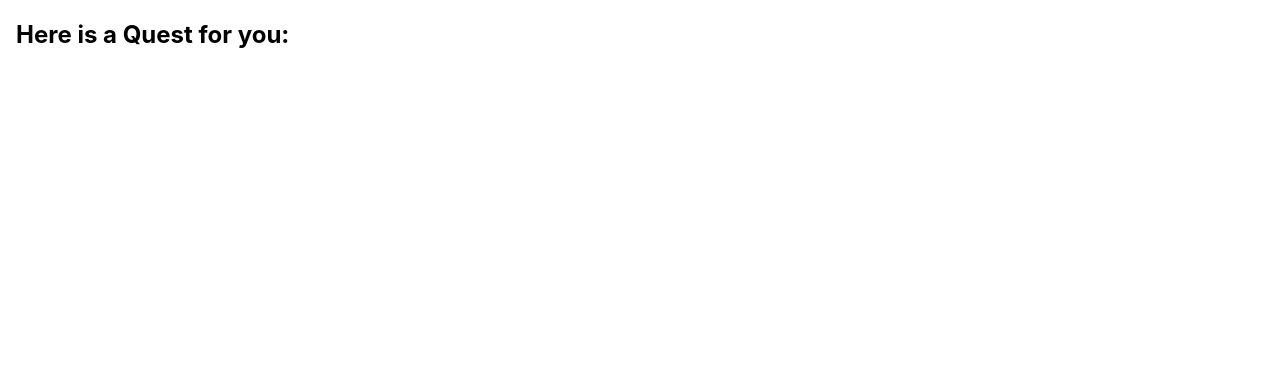
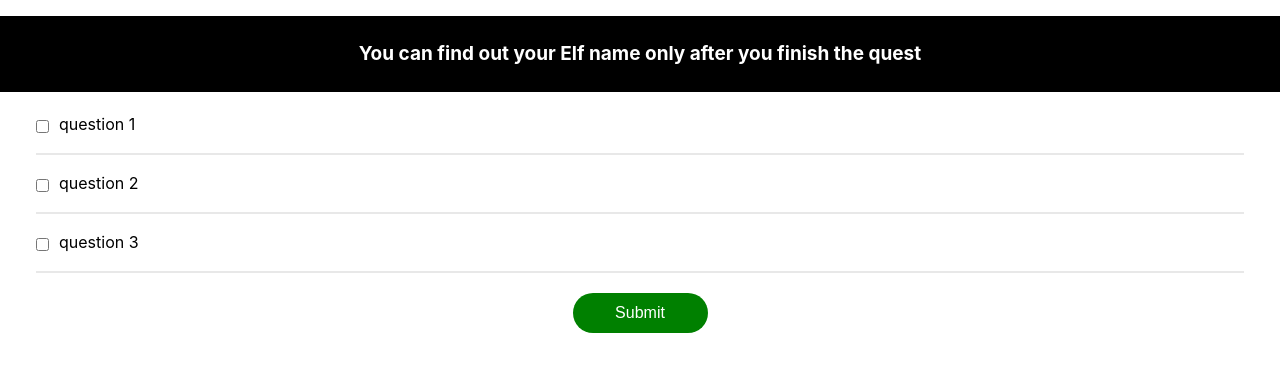
Before and after one commit to ld0420/stevemas, a Next.js app: page /quest in a window 1280 px wide. Shown: the top 372 px of the page. Built offline with nearby package versions, Linux system fonts and the light colour scheme.

Commit message:
added quests

```diff
--- a/components/create.jsx
+++ b/components/create.jsx
@@ -1,6 +1,5 @@
 import styles from "../styles/Home.module.css";
 import React, { useState } from "react";
-import Router from "next/router";
 
 const Create = () => {
   const [message, setMessage] = useState("");
--- /dev/null
+++ b/components/names.js
@@ -0,0 +1,90 @@
+export const namesList = [
+  "Kiki",
+  "Diamond",
+  "Giggles",
+  "Dixon",
+  "Delux",
+  "Champ",
+  "Shortie",
+  "Rambo",
+  "Atasha",
+  "Devon",
+  "Kira",
+  "Sarina",
+  "Sahsa",
+  "Vixen",
+  "Katya",
+  "Daisy",
+  "Sunshine",
+  "Buttercup",
+  "Blossom",
+  "Kitty",
+  "Phoebe",
+  "Misty",
+  "Stormie",
+  "Cherry",
+  "Jinx",
+  "Ryder",
+  "Kyle",
+  "Margo",
+  "Quinn",
+  "Nova",
+  "Cashmere",
+  "Ophelia",
+  "Joey",
+  "Sachet",
+  "Acid",
+  "Montez",
+  "Divina",
+  "Flowers",
+  "Leonid",
+  "Buffet",
+  "Honey",
+  "Farrah",
+  "Chichi",
+  "Balenciaga",
+  "Montrese",
+  "Vaselina",
+  "Act",
+  "Wurst",
+  "Wonder",
+  "Frau",
+  "Jiggly",
+  "Dorian",
+  "Jett",
+  "Delta",
+  "Sylvester",
+  "Tuner",
+  "Delta",
+  "Rigorous",
+  "Empirism",
+  "Parsimony",
+  "Refraction",
+  "Echolocation",
+  "Mitochondrion",
+  "Anaphylaxis",
+  "Endorphin",
+  "Yolk",
+  "Amygdala",
+  "Algorithm",
+  "Artesian",
+  "Bandwith",
+  "Cyclone",
+  "Nanotube",
+  "Isomer",
+  "Daddy",
+  "Molly",
+  "Shibari",
+  "Tight",
+  "Little",
+  "Tiny",
+  "Hard",
+  "Curios",
+  "Rhaenyra",
+  "Princess",
+  "Mysaria",
+  "Mascular",
+  "Angel",
+  "Slippery",
+  "Godzilla"
+];
--- /dev/null
+++ b/components/questItem.jsx
@@ -0,0 +1,19 @@
+import React, { useState } from "react";
+import styles from "../styles/Home.module.css";
+
+export const QuestItem = ({ quest }) => {
+  const [isChecked, setIsChecked] = useState(false);
+
+  return (
+    <div className={styles.questItem}>
+      <input
+        className={styles.checkbox}
+        type="checkbox"
+        checked={isChecked}
+        onClick={() => setIsChecked(!isChecked)}
+      />
+      <span className={styles.questLabel}>{quest}</span>
+      <hr className={styles.divider} />
+    </div>
+  );
+};
--- a/pages/index.js
+++ b/pages/index.js
@@ -30,7 +30,7 @@ export default function Home() {
             type="button"
             onClick={() => router.push("/messages")}
           >
-            <h2>Leave a birthday message for Steve &rarr;</h2>
+            <h2>Leave a birthday message &rarr;</h2>
           </button>
         </div>
       </main>
--- a/pages/messages.jsx
+++ b/pages/messages.jsx
@@ -10,7 +10,7 @@ const Messages = () => {
   const { data, error } = useSWR("/api/messages", fetcher);
 
   if (error) return <div>Failed to load</div>;
-  if (!data) return <div>Loading...</div>;
+  if (!data) return <div className={styles.loading}>Loading...</div>;
 
   return (
     <div>
--- a/pages/quest.jsx
+++ b/pages/quest.jsx
@@ -1,9 +1,58 @@
+import React, { useState } from "react";
 import styles from "../styles/Home.module.css";
+import { QuestItem } from "../components/questItem";
+import { namesList } from "../components/names";
 
 const Quest = () => {
+  const [questList, setQuestList] = useState([
+    "question 1",
+    "question 2",
+    "question 3"
+  ]);
+  const [completed, setCompleted] = useState(false);
+  const [elfName, setElfName] = useState("");
+  const [isLoading, setIsLoading] = useState(true);
+
+  const handleClick = () => {
+    const indOne = Math.floor(Math.random() * 88);
+    const indTwo = Math.floor(Math.random() * 88);
+
+    while (indOne === indTwo) {
+      indTwo = Math.floor(Math.random() * 88);
+    }
+
+    setElfName(namesList[indOne] + " " + namesList[indTwo]);
+    setTimeout(() => {
+      setIsLoading(false);
+    }, 1000);
+    setCompleted(true);
+  };
+
   return (
-    <div className={styles.questContainer}>
-      <h2>Here is a Quest for you:</h2>
+    <div>
+      <div>
+        <h2 className={styles.questHeader}>
+          You can find out your Elf name only after you finish the quest
+        </h2>
+
+        <div className={styles.questQuestions}>
+          {questList.map((quest, ind) => {
+            return <QuestItem key={ind} quest={quest} />;
+          })}
+        </div>
+
+        <div className={styles.questBtnContainer}>
+          <button className={styles.questSubmitBtn} onClick={handleClick}>
+            Submit
+          </button>
+        </div>
+      </div>
+      {completed && (
+        <div className={styles.elfNameContainer}>
+          <div className={styles.loading}>Your Elf name is:</div>
+          {!isLoading && <div className={styles.elfName}>{elfName}</div>}
+        </div>
+      )}
     </div>
   );
 };
--- a/styles/Home.module.css
+++ b/styles/Home.module.css
@@ -23,21 +23,16 @@
   background: cover;
 }
 
-.questContainer {
-  margin: 16px;
-}
-
 .createForm {
   display: flex;
   flex-direction: column;
   justify-content: center;
   align-items: center;
-  margin-top: 8px;
-  margin-bottom: 8px;
+  margin-top: 24px;
 }
 
 .leaveMessageHeader {
-  color: palegreen;
+  color: antiquewhite;
   font-family: fantasy;
   margin: 8px;
   text-align: center;
@@ -83,7 +78,7 @@
   text-align: left;
   color: inherit;
   text-decoration: none;
-  border: 1px solid #eaeaea;
+  border: none;
   border-radius: 10px;
   transition: color 0.15s ease, border-color 0.15s ease;
   width: 300px;
@@ -136,8 +131,8 @@
 .userName {
   width: 75%;
   height: 40px;
-  border: 2px solid black;
-  border-radius: 15px;
+  border: none;
+  border-radius: 10px;
   padding: 8px;
   margin: 6px;
   box-shadow: 0 0 10px #9ecaed;
@@ -146,8 +141,8 @@
 .userMessage {
   width: 75%;
   height: 100px;
-  border: 2px solid black;
-  border-radius: 15px;
+  border: none;
+  border-radius: 10px;
   padding: 8px;
   margin: 6px;
   text-align: left;
@@ -157,18 +152,19 @@
 .saveBtn {
   width: 135px;
   height: 40px;
-  border-radius: 17px;
-  background-color: whitesmoke;
+  border-radius: 40px;
+  border: none;
+  background-color: green;
+  color: white;
   font-size: 16px;
-  font-family: fantasy;
-  line-height: 38px;
+  margin-top: 12px;
 }
 
 .messageCard {
-  border: 1px solid black;
+  border: none;
   border-radius: 20px;
   padding: 4px 20px;
-  margin: 6px;
+  margin: 12px;
   background-color: whitesmoke;
   color: black;
 }
@@ -183,3 +179,74 @@
   margin: 10px;
   font-family: serif;
 }
+
+.questHeader {
+  text-align: center;
+  font-size: 19px;
+  line-height: 28px;
+  background-color: black;
+  color: white;
+  padding: 24px;
+}
+
+.questQuestions {
+  margin: 0 24px;
+}
+
+.questItem {
+  margin: 12px;
+}
+
+.checkbox {
+  margin: 12px 0;
+  vertical-align: middle;
+}
+
+.questLabel {
+  margin-left: 10px;
+}
+
+.divider {
+  border: 0.5px solid #e8e8e8;
+}
+
+.questBtnContainer {
+  display: flex;
+  justify-content: center;
+  margin-top: 20px;
+}
+
+.questSubmitBtn {
+  width: 135px;
+  height: 40px;
+  border-radius: 40px;
+  border: none;
+  background-color: green;
+  color: white;
+  font-size: 16px;
+}
+
+.loading {
+  font-size: 24px;
+  font-variant: small-caps;
+  margin: 12px;
+}
+
+.elfName {
+  font-size: 24px;
+  font-variant: small-caps;
+  margin: 12px;
+  font-weight: bold;
+}
+
+.elfNameContainer {
+  display: flex;
+  flex-direction: column;
+  justify-content: center;
+  align-items: center;
+  margin: 20px 0px;
+  background-color: black;
+  color: white;
+  padding: 24px;
+  height: 200px;
+}
```
Also changed, not shown: pages/elfName.jsx (added, +34 -0 lines).
